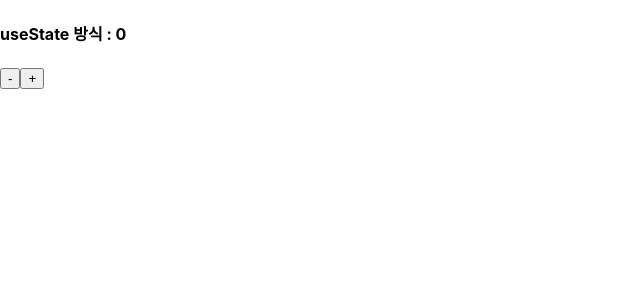
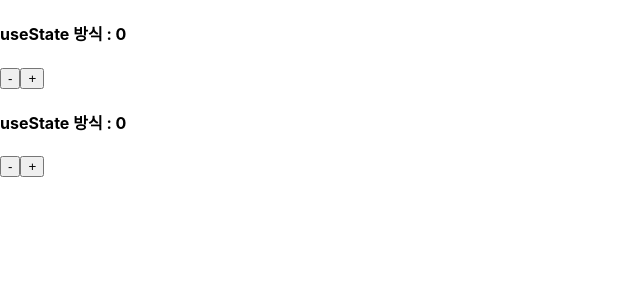
Before and after one commit to sangin99/React, a React (Create React App) app in the folder libraries/: page / in a window 1280 px wide. Shown: the top 300 px of the page, without its empty margins (0-640 px from the left). Built offline with nearby package versions, Linux system fonts and the light colour scheme; the HTML template or start-up script is replaced by a standard one.

Commit message:
zustand 상태변경

```diff
--- a/libraries/src/zustand/Zustandlibrary.tsx
+++ b/libraries/src/zustand/Zustandlibrary.tsx
@@ -16,19 +16,25 @@ import { create } from 'zustand';
 // - create 함수의 매개변수로 set 인자를 받는 콜백 함수를 전달해야함
 // - 매개변수로 전달한 콜백 함수는 store 객체를 반환해야 함
 // - store 객체는 상태, store 객체를 변경하는 함수가 포함됨
-const useStore = create((set) => {
-    return {
+
+// - typescript 에서 zustand 의 create 함수를 사용할 때는 create 함수의 제너릭으로 상태(store)의 타입을 지정해야함
+interface Store {
+    zNormal: number;
+    setZNormal: (zNormal: number) => void;    //return 하지 않고, set 으로 호출만한다 > 반환 타입은 없다 > void 지정
+    increaseZNormal: () => void;         //내부에서 처리하기에 매개변수 필요 x
+    decreaseZNormal: () => void;
+};
+
+// create 함수의 콜백 함수가 받는 set 인자는 상태 변경을 위한 함수
+const useStore = create<Store>((set) => ({
         zNormal: 0,
-        setZNormal: (zNormal: number) => {
-            set((state) => {
-                return {
-                    ...state,
-                    zNormal: zNormal,
-                }
-            })
-        }
-    }
-});
+        // set 함수는 매개변수로 현재 상태(state)를 인자로 받는 콜백 함수를 전달해야함
+        // set 함수의 매개변수로 전달된 콜백함수는 상태객체 (store)를 반환해야함
+        setZNormal: (zNormal) => set(state => ({ ...state, zNormal })),
+        increaseZNormal: () => set(state => ({ ...state, zNormal: state.zNormal + 1})),
+        decreaseZNormal: () => set(state => ({ ...state, zNormal: state.zNormal - 1}))
+}));
+//? 밑의 식과 같은 선언의 다른 형태이다
 
 export default function Zustandlibrary() {
     // useState 를 이용한 상태 선언 방법
@@ -49,6 +55,10 @@ export default function Zustandlibrary() {
         setNormal(normal - 1);
     }
 
+    // zustand 로 선언한 상태 사용
+    // const { 상태들, 상태변경함수들 } = useStoreZustand훅함수();
+    const { zNormal, setZNormal, increaseZNormal, decreaseZNormal } = useStore();
+
     return (
         <div>
             <div>
@@ -56,6 +66,11 @@ export default function Zustandlibrary() {
                 <button onClick={decreaseNormal}>-</button>
                 <button onClick={increaseNormal}>+</button>
             </div>
+            <div>
+                <h4>useState 방식 : {zNormal}</h4>
+                <button onClick={decreaseZNormal}>-</button>
+                <button onClick={increaseZNormal}>+</button>
+            </div>
         </div>
     )
 }
```
